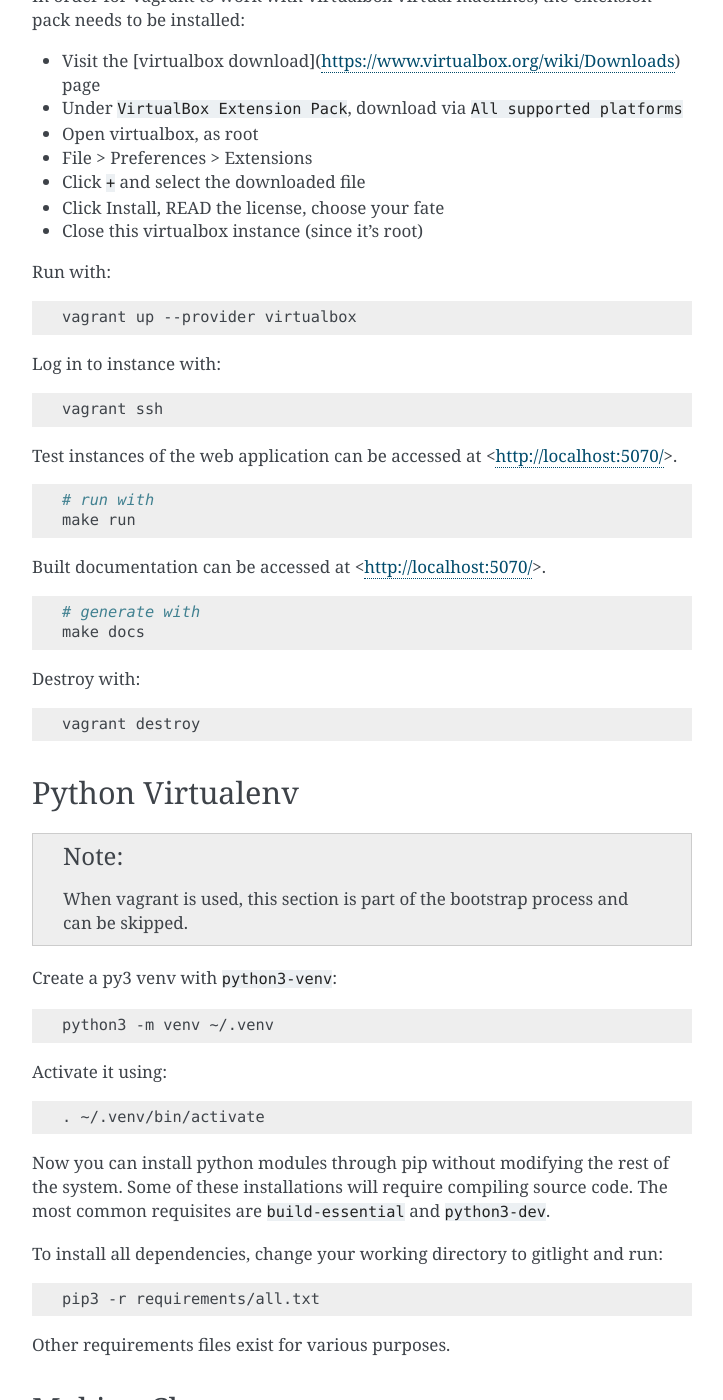
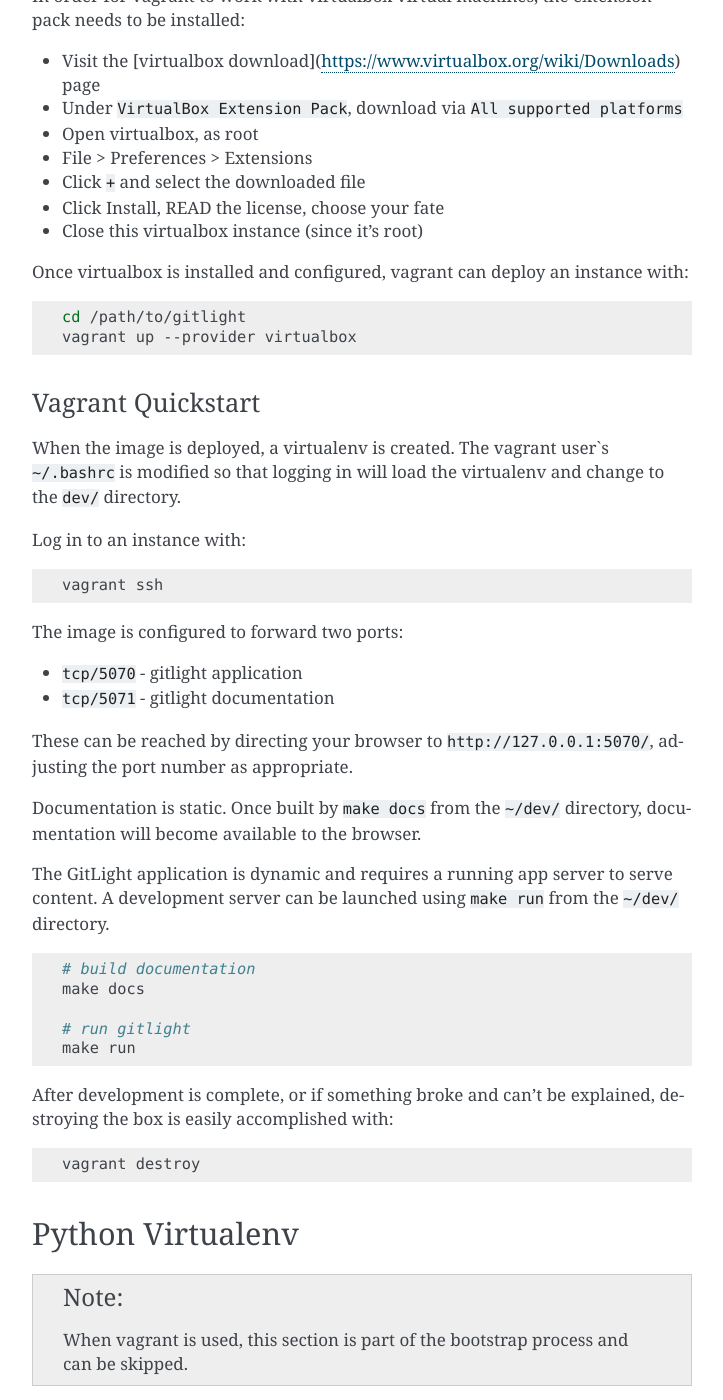
Before and after one commit to Thor77/gitlight, a Sphinx documentation site: the page built from docs/hacking/development.rst, in a window 1280 px wide and 1400 px high, scrolled down 717 px. Shown: the whole window, without its empty margins (388-1111 px from the left). Built offline with Sphinx 7.4.7, drawn with Linux system fonts in a browser that asks for light colours.

Commit message:
Improve usage on dev docs.

```diff
--- a/docs/hacking/development.rst
+++ b/docs/hacking/development.rst
@@ -44,33 +44,51 @@
 - Click Install, READ the license, choose your fate
 - Close this virtualbox instance (since it's root)
 
-Run with:
+Once virtualbox is installed and configured, vagrant can deploy an instance with:
 
 .. code:: bash
 
+    cd /path/to/gitlight
     vagrant up --provider virtualbox
 
-Log in to instance with:
+Vagrant Quickstart
+++++++++++++++++++
+
+When the image is deployed, a virtualenv is created. The vagrant user`s ``~/.bashrc``
+is modified so that logging in will load the virtualenv and change to the ``dev/``
+directory.
+
+Log in to an instance with:
 
 .. code:: bash
 
     vagrant ssh
 
-Test instances of the web application can be accessed at <http://localhost:5070/>.
+The image is configured to forward two ports:
+
+-   ``tcp/5070`` - gitlight application
+-   ``tcp/5071`` - gitlight documentation
+
+These can be reached by directing your browser to ``http://127.0.0.1:5070/``,
+adjusting the port number as appropriate.
+
+Documentation is static. Once built by ``make docs`` from the ``~/dev/`` directory,
+documentation will become available to the browser.
+
+The GitLight application is dynamic and requires a running app server to serve
+content. A development server can be launched using ``make run`` from the ``~/dev/``
+directory.
 
 .. code:: bash
 
-    # run with
+    # build documentation
+    make docs
+
+    # run gitlight
     make run
 
-Built documentation can be accessed at <http://localhost:5070/>.
-
-.. code:: bash
-
-    # generate with
-    make docs
-
-Destroy with:
+After development is complete, or if something broke and can't be explained,
+destroying the box is easily accomplished with:
 
 .. code:: bash
 
```
